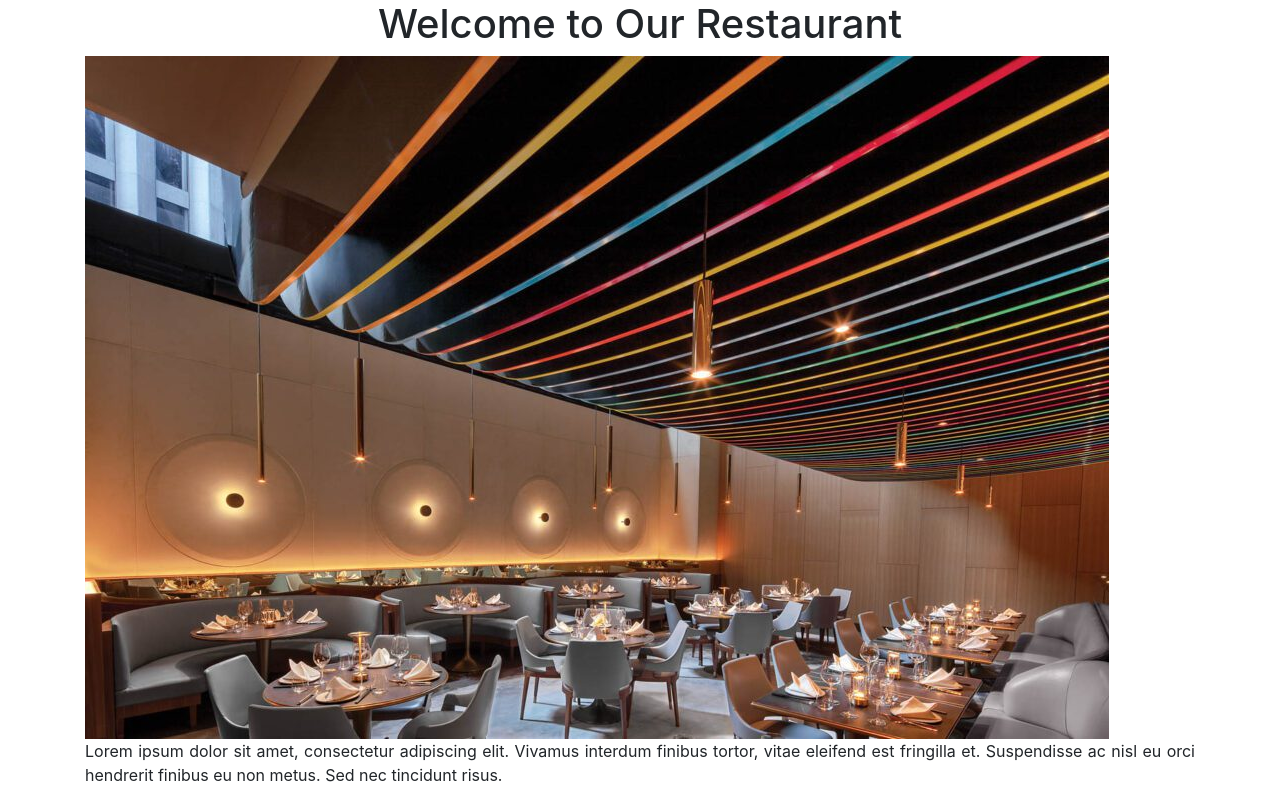
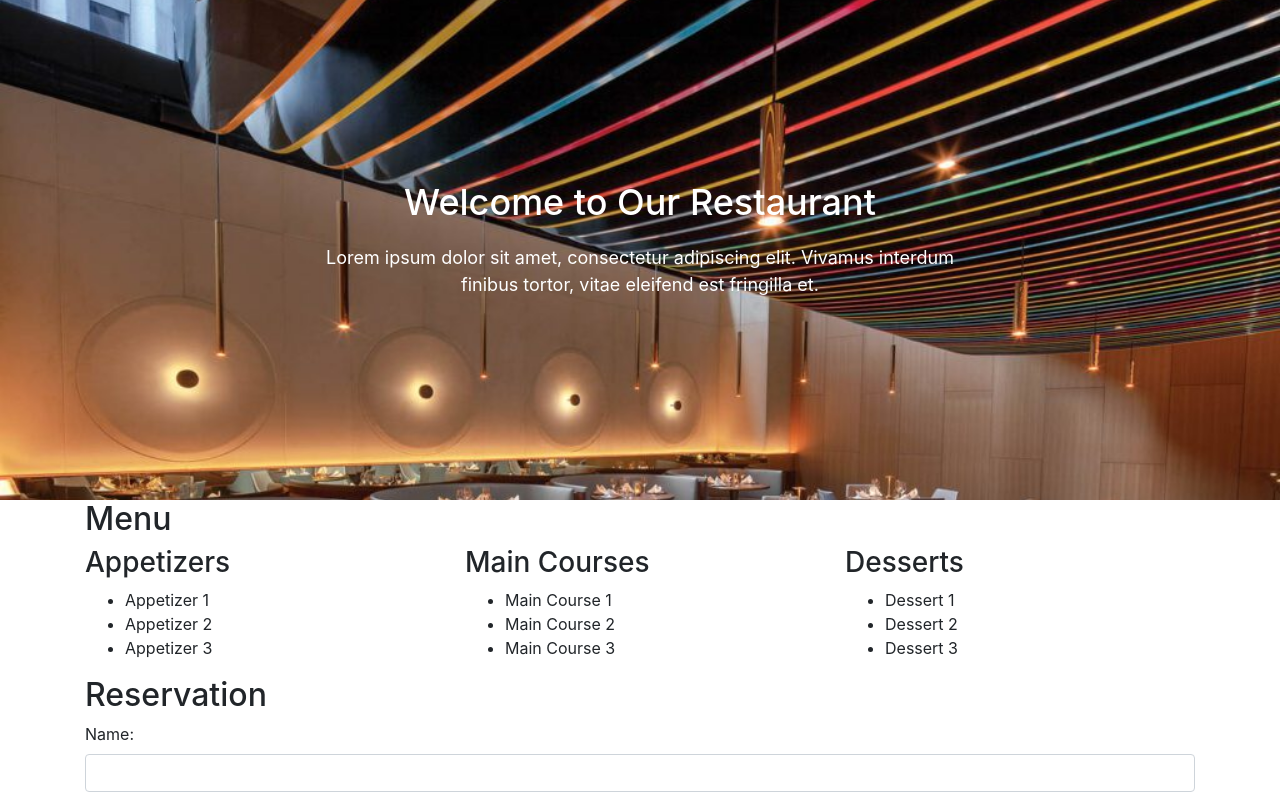
Before and after one commit to erika0404/cybermarketing, a plain HTML site: page index.html in a window 1280 px wide. Shown: the top 800 px of the page. Drawn offline with nearby package versions, Linux system fonts and the light colour scheme.

Commit message:
Update index.html

```diff
--- a/index.html
+++ b/index.html
@@ -3,15 +3,53 @@
 <head>
   <title>Restaurant</title>
   <link rel="stylesheet" href="https://maxcdn.bootstrapcdn.com/bootstrap/4.5.2/css/bootstrap.min.css">
+  <style>
+    .hero {
+      background-image: url('restaurant_image.jpg');
+      background-size: cover;
+      background-position: center;
+      height: 500px;
+      position: relative;
+    }
+
+    .hero-content {
+      position: absolute;
+      top: 50%;
+      left: 50%;
+      transform: translate(-50%, -50%);
+      color: #fff;
+      text-align: center;
+    }
+
+    .hero-content h1 {
+      font-size: 36px;
+      margin-bottom: 20px;
+    }
+
+    .hero-content p {
+      font-size: 18px;
+      margin-bottom: 20px;
+    }
+
+    .menu-item {
+      margin-bottom: 20px;
+    }
+
+    .reservation-form label {
+      display: block;
+      margin-top: 10px;
+    }
+  </style>
 </head>
 <body>
+  <div class="hero">
+    <div class="hero-content">
+      <h1>Welcome to Our Restaurant</h1>
+      <p>Lorem ipsum dolor sit amet, consectetur adipiscing elit. Vivamus interdum finibus tortor, vitae eleifend est fringilla et.</p>
+    </div>
+  </div>
+
   <div class="container">
-    <h1 class="text-center">Welcome to Our Restaurant</h1>
-
-    <img src="restaurant_image.jpg" class="img-fluid" alt="Restaurant Image">
-
-    <p class="text-justify">Lorem ipsum dolor sit amet, consectetur adipiscing elit. Vivamus interdum finibus tortor, vitae eleifend est fringilla et. Suspendisse ac nisl eu orci hendrerit finibus eu non metus. Sed nec tincidunt risus.</p>
-
     <h2>Menu</h2>
     <div class="row">
       <div class="col-md-4">
```
